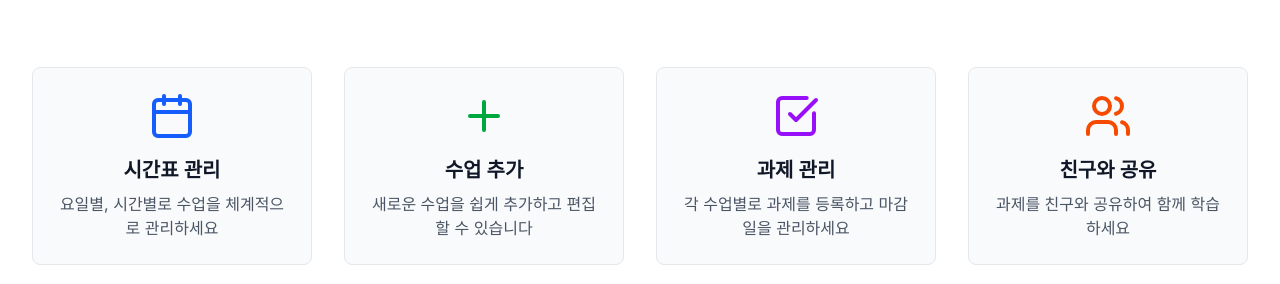
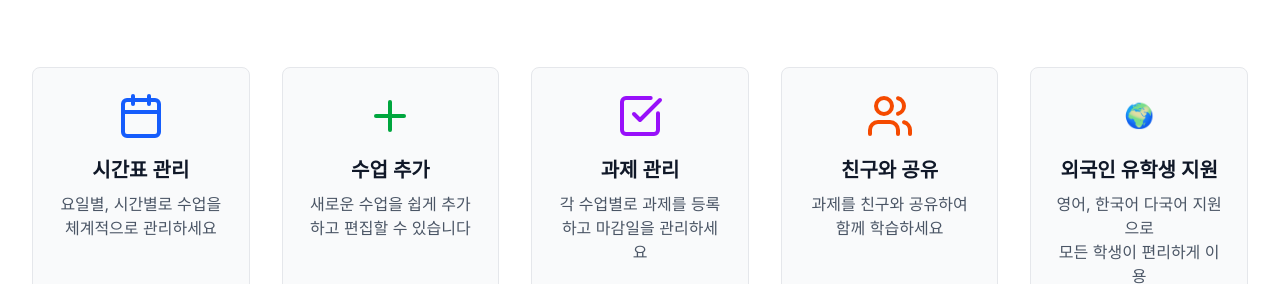
Before and after one commit to jongik96/class-scheduler, a Next.js app: page / in a window 1280 px wide. Shown: the part 668-952 px from the top of the page. Built offline with nearby package versions, Linux system fonts and the light colour scheme; no server answers.

Commit message:
error fixed

```diff
--- a/src/app/page.tsx
+++ b/src/app/page.tsx
@@ -110,7 +110,7 @@ export default function HomePage() {
               </p>
             </div>
 
-            <div className="grid grid-cols-1 sm:grid-cols-2 lg:grid-cols-4 gap-6 sm:gap-8 mobile-grid-1 sm:mobile-grid-2 lg:mobile-grid-1">
+            <div className="grid grid-cols-1 sm:grid-cols-2 lg:grid-cols-5 gap-6 sm:gap-8 mobile-grid-1 sm:mobile-grid-2 lg:mobile-grid-1">
               <div className="text-center p-6 rounded-lg bg-gray-50 dark:bg-gray-800 hover:shadow-lg transition-all duration-200 hover:scale-105 border border-gray-200 dark:border-gray-700">
                 <Calendar className="w-12 h-12 text-blue-600 dark:text-blue-400 mx-auto mb-4" />
                 <h3 className="text-lg sm:text-xl font-semibold text-gray-900 dark:text-white mb-2">
@@ -148,6 +148,18 @@ export default function HomePage() {
                 </h3>
                 <p className="text-sm sm:text-base text-gray-600 dark:text-gray-300">
                   {t('home.features.sharing.description')}
+                </p>
+              </div>
+
+              <div className="text-center p-6 rounded-lg bg-gray-50 dark:bg-gray-800 hover:shadow-lg transition-all duration-200 hover:scale-105 border border-gray-200 dark:border-gray-700">
+                <div className="w-12 h-12 text-teal-600 dark:text-teal-400 mx-auto mb-4 flex items-center justify-center">
+                  <span className="text-2xl font-bold">🌍</span>
+                </div>
+                <h3 className="text-lg sm:text-xl font-semibold text-gray-900 dark:text-white mb-2">
+                  외국인 유학생 지원
+                </h3>
+                <p className="text-sm sm:text-base text-gray-600 dark:text-gray-300">
+                  영어, 한국어 다국어 지원으로<br />모든 학생이 편리하게 이용
                 </p>
               </div>
             </div>
--- a/src/components/Navigation.tsx
+++ b/src/components/Navigation.tsx
@@ -116,7 +116,7 @@ export default function Navigation() {
       <div className="max-w-7xl mx-auto px-4 sm:px-6 lg:px-8">
         <div className="flex justify-between items-center h-16">
           <div className="flex items-center">
-            <Link href="/" className="flex items-center space-x-2">
+            <Link href="/" className="flex items-center space-x-2 focus:outline-none">
               <Calendar className="w-8 h-8 text-blue-600" />
               <span className="text-xl font-bold">
                 {t('common.schedule')}
```
